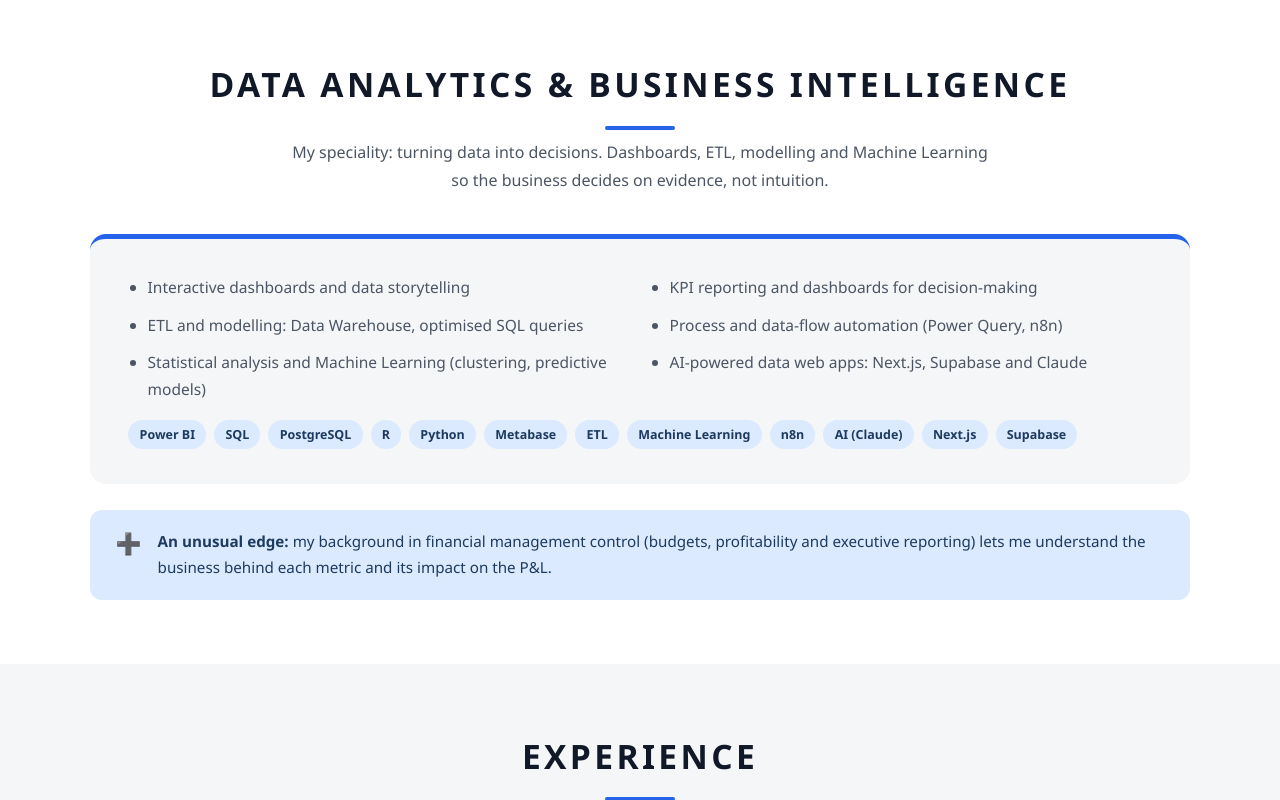
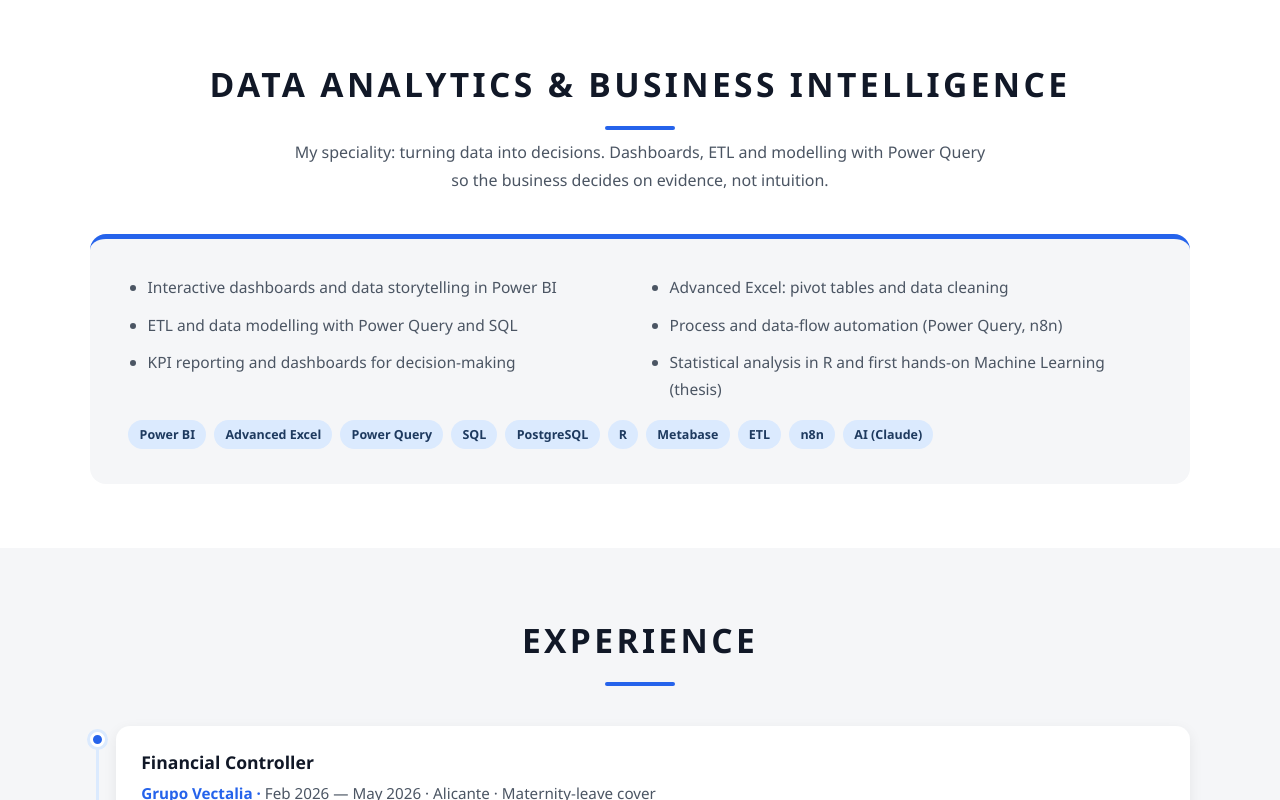
Before and after one commit to DatalyticsAGM/portfolio-adrian, a Next.js app: page /en in a window 1280 px wide. Shown: the part 597-1397 px from the top of the page. Built offline with nearby package versions, Linux system fonts and the light colour scheme.

Commit message:
Portafolio: seccion de datos realista (ETL Power Query+SQL, sin enfasis Python/ML, fuera 'plus')

```diff
--- a/app/en/page.js
+++ b/app/en/page.js
@@ -3,7 +3,7 @@
 export const metadata = {
   title: 'Adrián Gallardo — Data Analyst & Business Intelligence',
   description:
-    'Data analyst and Business Intelligence professional based in Alicante, Spain: Power BI dashboards, ETL with SQL and Python, Machine Learning and reporting. Backed by financial management control.'
+    'Data analyst and Business Intelligence professional based in Alicante, Spain: Power BI dashboards, ETL with Power Query and SQL, and reporting for decision-making. Backed by management control.'
 };
 
 const LINKEDIN_URL = 'https://www.linkedin.com/in/adriangallardomu%C3%B1oz/';
@@ -168,8 +168,8 @@
               Data Analyst <span className="amp">&amp;</span> Business Intelligence
             </h2>
             <p className="hero-frase">
-              I turn data into business decisions: Power BI dashboards, ETL with SQL and Python,
-              and Machine Learning. Backed by a solid foundation in financial management control.
+              I turn data into business decisions: Power BI dashboards, ETL with Power Query and
+              SQL, and reporting for decision-making. Backed by a foundation in management control.
             </p>
             <p className="hero-ubicacion">📍 Alicante, Spain · Open to new opportunities</p>
             <div className="hero-botones">
@@ -192,31 +192,23 @@
         <div className="contenedor">
           <h2 className="titulo-seccion">Data Analytics &amp; Business Intelligence</h2>
           <p className="subtitulo-seccion">
-            My speciality: turning data into decisions. Dashboards, ETL, modelling and Machine
-            Learning so the business decides on evidence, not intuition.
+            My speciality: turning data into decisions. Dashboards, ETL and modelling with Power
+            Query so the business decides on evidence, not intuition.
           </p>
           <div className="especialidad-data">
             <ul className="skills-data">
-              <li>Interactive dashboards and data storytelling</li>
-              <li>ETL and modelling: Data Warehouse, optimised SQL queries</li>
-              <li>Statistical analysis and Machine Learning (clustering, predictive models)</li>
+              <li>Interactive dashboards and data storytelling in Power BI</li>
+              <li>ETL and data modelling with Power Query and SQL</li>
               <li>KPI reporting and dashboards for decision-making</li>
+              <li>Advanced Excel: pivot tables and data cleaning</li>
               <li>Process and data-flow automation (Power Query, n8n)</li>
-              <li>AI-powered data web apps: Next.js, Supabase and Claude</li>
+              <li>Statistical analysis in R and first hands-on Machine Learning (thesis)</li>
             </ul>
             <div className="badges">
-              <span>Power BI</span><span>SQL</span><span>PostgreSQL</span><span>R</span>
-              <span>Python</span><span>Metabase</span><span>ETL</span><span>Machine Learning</span>
-              <span>n8n</span><span>AI (Claude)</span><span>Next.js</span><span>Supabase</span>
+              <span>Power BI</span><span>Advanced Excel</span><span>Power Query</span><span>SQL</span>
+              <span>PostgreSQL</span><span>R</span><span>Metabase</span><span>ETL</span>
+              <span>n8n</span><span>AI (Claude)</span>
             </div>
-          </div>
-          <div className="plus-financiero">
-            <span className="plus-icono">➕</span>
-            <p>
-              <strong>An unusual edge:</strong> my background in financial management control
-              (budgets, profitability and executive reporting) lets me understand the business
-              behind each metric and its impact on the P&amp;L.
-            </p>
           </div>
         </div>
       </section>
--- a/app/layout.js
+++ b/app/layout.js
@@ -5,15 +5,15 @@
 export const metadata = {
   title: 'Adrián Gallardo — Data Analyst & Business Intelligence',
   description:
-    'Analista de datos y Business Intelligence en Alicante: dashboards en Power BI, ETL con SQL y Python, Machine Learning y reporting. Con base en control de gestión financiero.',
+    'Analista de datos y Business Intelligence en Alicante: dashboards en Power BI, ETL con Power Query y SQL, y reporting para la toma de decisiones. Con base en control de gestión.',
   keywords: [
-    'data analyst', 'business intelligence', 'analista de datos', 'Power BI', 'SQL',
-    'Python', 'machine learning', 'ETL', 'dashboards', 'controller financiero', 'Alicante'
+    'data analyst', 'business intelligence', 'analista de datos', 'Power BI', 'Excel avanzado',
+    'Power Query', 'SQL', 'ETL', 'dashboards', 'reporting', 'KPI', 'Alicante'
   ],
   openGraph: {
     title: 'Adrián Gallardo — Data Analyst & Business Intelligence',
     description:
-      'Convierto los datos en decisiones de negocio: dashboards en Power BI, ETL con SQL y Python, y Machine Learning.',
+      'Convierto los datos en decisiones de negocio: dashboards en Power BI, ETL con Power Query y SQL, y reporting.',
     type: 'website',
     locale: 'es_ES',
     images: ['/images/foto-adrian.png']
```
Also changed, not shown: app/page.js (+11 -19 lines).
